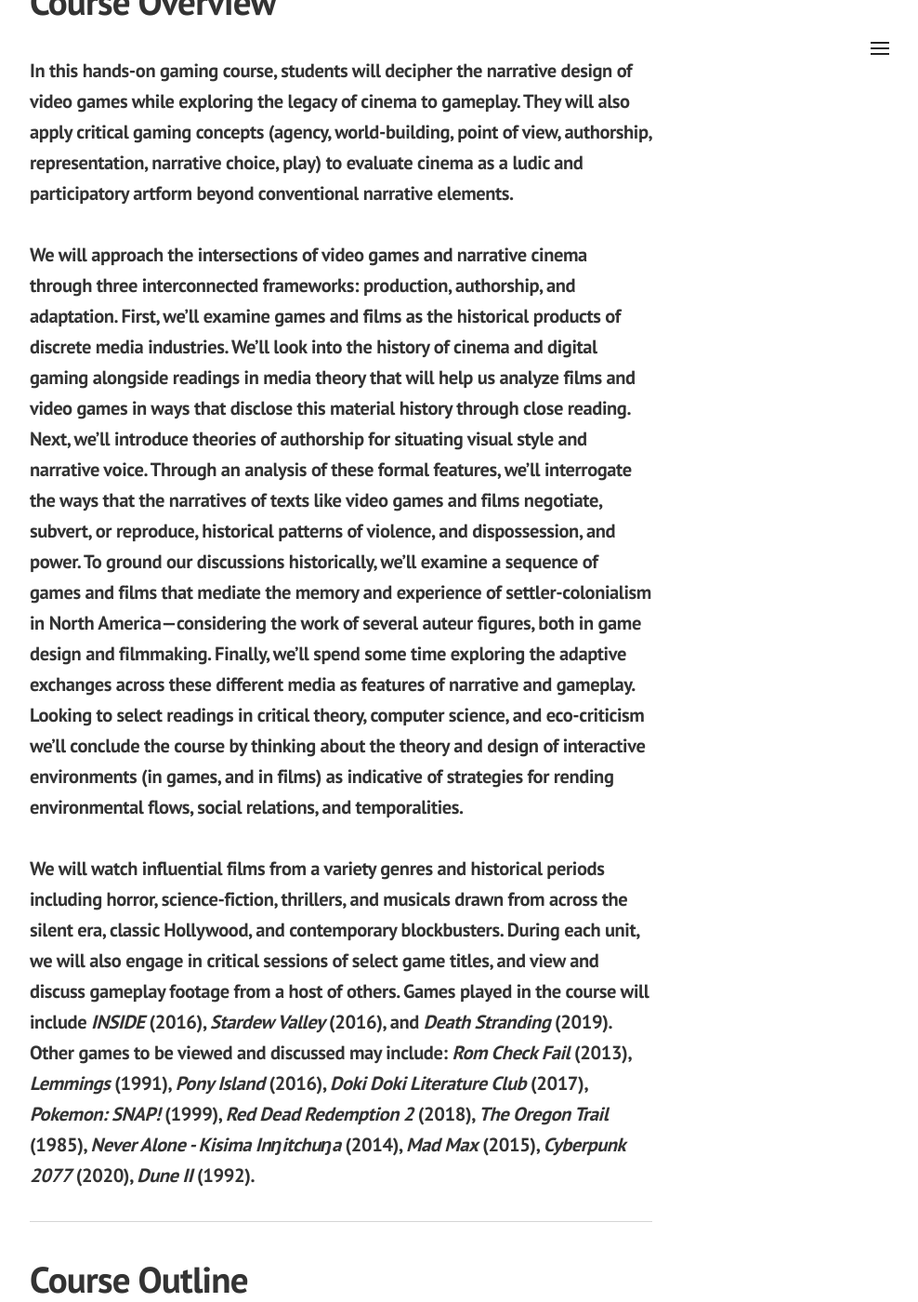
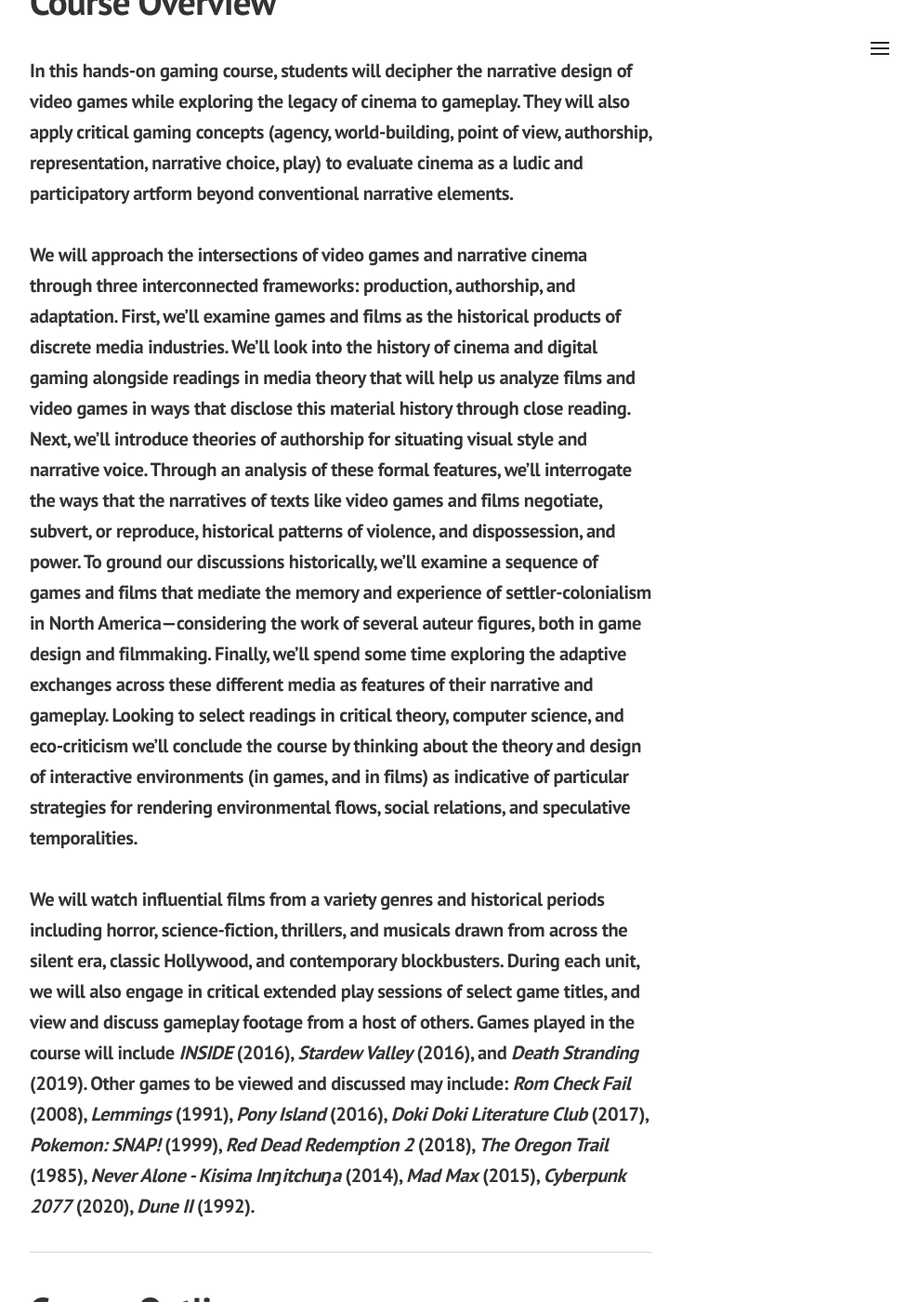
Before and after one commit to sgotzler/ENGL-257, a Jekyll site: the page built from _posts/2023-01-10-course-overview.markdown, in a window 1280 px wide and 1400 px high, scrolled down 917 px. Shown: the whole window at 93% size, without its empty margins (273-1261 px from the left). Built offline with Jekyll 4.4.1, drawn with Linux system fonts in a browser that asks for light colours; nearby versions of some CDN libraries; some web fonts are replaced; library files that are not in the unit come from our copies.

Commit message:
final edits to description

```diff
--- a/_posts/2023-01-10-course-overview.markdown
+++ b/_posts/2023-01-10-course-overview.markdown
@@ -19,9 +19,9 @@
 
 ###### In this hands-on gaming course, students will decipher the narrative design of video games while exploring the legacy of cinema to gameplay. They will also apply critical gaming concepts (agency, world-building, point of view, authorship, representation, narrative choice, play) to evaluate cinema as a ludic and participatory artform beyond conventional narrative elements.
 
-###### We will approach the intersections of video games and narrative cinema through three interconnected frameworks: production, authorship, and adaptation. First, we’ll examine games and films as the historical products of discrete media industries. We’ll look into the history of cinema and digital gaming alongside readings in media theory that will help us analyze films and video games in ways that disclose this material history through close reading. Next, we’ll introduce theories of authorship for situating visual style and narrative voice. Through an analysis of these formal features, we’ll interrogate the ways that the narratives of texts like video games and films negotiate, subvert, or reproduce, historical patterns of violence, and dispossession, and power. To ground our discussions historically, we’ll examine a sequence of games and films that mediate the memory and experience of settler-colonialism in North America—considering the work of several auteur figures, both in game design and filmmaking. Finally, we’ll spend some time exploring the adaptive exchanges across these different media as features of narrative and gameplay. Looking to select readings in critical theory, computer science, and eco-criticism we’ll conclude the course by thinking about the theory and design of interactive environments (in games, and in films) as indicative of strategies for rending environmental flows, social relations, and temporalities.
+###### We will approach the intersections of video games and narrative cinema through three interconnected frameworks: production, authorship, and adaptation. First, we’ll examine games and films as the historical products of discrete media industries. We’ll look into the history of cinema and digital gaming alongside readings in media theory that will help us analyze films and video games in ways that disclose this material history through close reading. Next, we’ll introduce theories of authorship for situating visual style and narrative voice. Through an analysis of these formal features, we’ll interrogate the ways that the narratives of texts like video games and films negotiate, subvert, or reproduce, historical patterns of violence, and dispossession, and power. To ground our discussions historically, we’ll examine a sequence of games and films that mediate the memory and experience of settler-colonialism in North America—considering the work of several auteur figures, both in game design and filmmaking. Finally, we’ll spend some time exploring the adaptive exchanges across these different media as features of their narrative and gameplay. Looking to select readings in critical theory, computer science, and eco-criticism we’ll conclude the course by thinking about the theory and design of interactive environments (in games, and in films) as indicative of particular strategies for rendering environmental flows, social relations, and speculative temporalities.
 
-###### We will watch influential films from a variety genres and historical periods including horror, science-fiction, thrillers, and musicals drawn from across the silent era, classic Hollywood, and contemporary blockbusters. During each unit, we will also engage in critical sessions of select game titles, and view and discuss gameplay footage from a host of others. Games played in the course will include *INSIDE* (2016), *Stardew Valley* (2016), and *Death Stranding* (2019). Other games to be viewed and discussed may include: *Rom Check Fail* (2013), *Lemmings* (1991), *Pony Island* (2016), *Doki Doki Literature Club* (2017), *Pokemon: SNAP!* (1999), *Red Dead Redemption 2* (2018), *The Oregon Trail* (1985), *Never Alone - Kisima Inŋitchuŋa* (2014), *Mad Max* (2015), *Cyberpunk 2077* (2020), *Dune II* (1992).
+###### We will watch influential films from a variety genres and historical periods including horror, science-fiction, thrillers, and musicals drawn from across the silent era, classic Hollywood, and contemporary blockbusters. During each unit, we will also engage in critical extended play sessions of select game titles, and view and discuss gameplay footage from a host of others. Games played in the course will include *INSIDE* (2016), *Stardew Valley* (2016), and *Death Stranding* (2019). Other games to be viewed and discussed may include: *Rom Check Fail* (2008), *Lemmings* (1991), *Pony Island* (2016), *Doki Doki Literature Club* (2017), *Pokemon: SNAP!* (1999), *Red Dead Redemption 2* (2018), *The Oregon Trail* (1985), *Never Alone - Kisima Inŋitchuŋa* (2014), *Mad Max* (2015), *Cyberpunk 2077* (2020), *Dune II* (1992).
 
 ---
 
```
